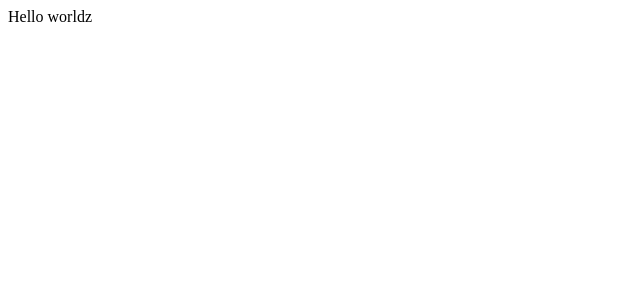
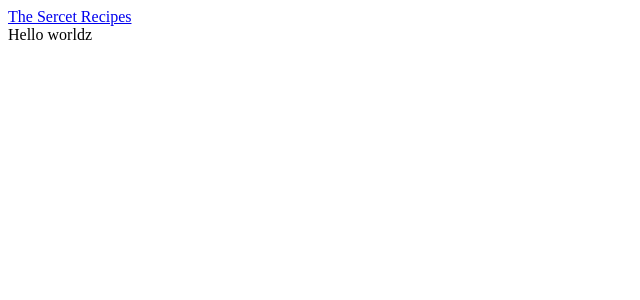
Before and after one commit to Ralph-1/The-Secret-Recipes, a React (Create React App) app: page / in a window 1280 px wide. Shown: the top 300 px of the page, without its empty margins (0-640 px from the left). Built offline with nearby package versions, Linux system fonts and the light colour scheme.

Commit message:
Add categories filter

```diff
--- a/src/components/App.js
+++ b/src/components/App.js
@@ -1,18 +1,16 @@
 import React from 'react';
 import {
-  BrowserRouter as Router,
   Switch,
-  // Route,
 } from 'react-router-dom';
+import Navbar from '../containers/Nav';
 import Categories from '../containers/Categories';
 
 const App = () => (
   <div className="App">
-    <Router>
-      <Switch>
-        <Categories />
-      </Switch>
-    </Router>
+    <Navbar />
+    <Switch>
+      <Categories />
+    </Switch>
   </div>
 );
 
--- /dev/null
+++ b/src/containers/Nav.js
@@ -0,0 +1,13 @@
+import React from 'react';
+// import { link } from 'react-router-dom';
+import { Navbar, Container } from 'react-bootstrap';
+
+const Nav = () => (
+  <Navbar bg="light" expand="lg">
+    <Container>
+      <Navbar.Brand href="#home">The Sercet Recipes</Navbar.Brand>
+    </Container>
+  </Navbar>
+);
+
+export default Nav;
--- a/src/index.js
+++ b/src/index.js
@@ -1,5 +1,6 @@
 import React from 'react';
 import ReactDOM from 'react-dom';
+import { BrowserRouter as Router } from 'react-router-dom';
 import { Provider } from 'react-redux';
 import store from './reducers/index';
 import App from './components/App';
@@ -7,7 +8,9 @@ import App from './components/App';
 ReactDOM.render(
   <React.StrictMode>
     <Provider store={store}>
-      <App />
+      <Router>
+        <App />
+      </Router>
     </Provider>
   </React.StrictMode>,
   document.getElementById('root'),
```
Also changed, not shown: src/components/CategoriesFilter.js (added, +24 -0 lines).
